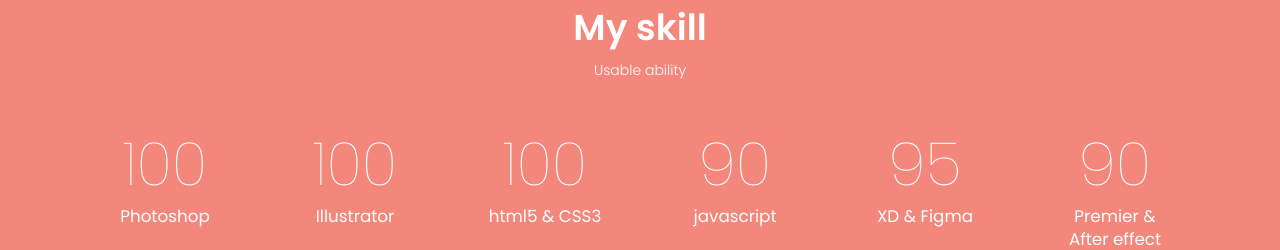
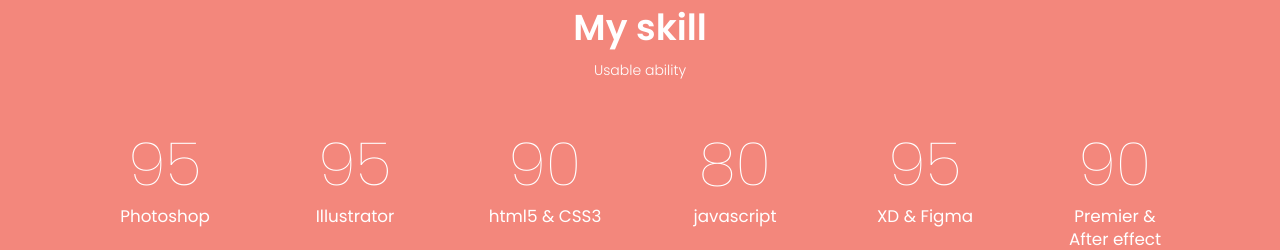
Before and after one commit to vdudeee/portfolio, a plain HTML site: page index.html in a window 1280 px wide. Shown: the part 2860-3110 px from the top of the page. Drawn offline with nearby package versions, Linux system fonts and the light colour scheme; some packages are replaced by stand-ins of ours.

Commit message:
Update index.html

```diff
--- a/index.html
+++ b/index.html
@@ -337,19 +337,19 @@
 			</div> -->
 			<div class="row counter-row">
 				<div class="col-lg-2 col-md-4 single-counter">
-					<h1 class="counter">100</h1>
+					<h1 class="counter">95</h1>
 					<p class="tool">Photoshop</p>
 				</div>
 				<div class="col-lg-2 col-md-4 single-counter">
-					<h1 class="counter">100</h1>
+					<h1 class="counter">95</h1>
 					<p class="tool">Illustrator</p>
 				</div>
 				<div class="col-lg-2 col-md-4 single-counter">
-					<h1 class="counter">100</h1>
+					<h1 class="counter">90</h1>
 					<p class="tool">html5 & CSS3</p>
 				</div>
 				<div class="col-lg-2 col-md-4 single-counter">
-					<h1 class="counter">90</h1>
+					<h1 class="counter">80</h1>
 					<p class="tool">javascript</p>
 				</div>
 				<div class="col-lg-2 col-md-4 single-counter">
```
